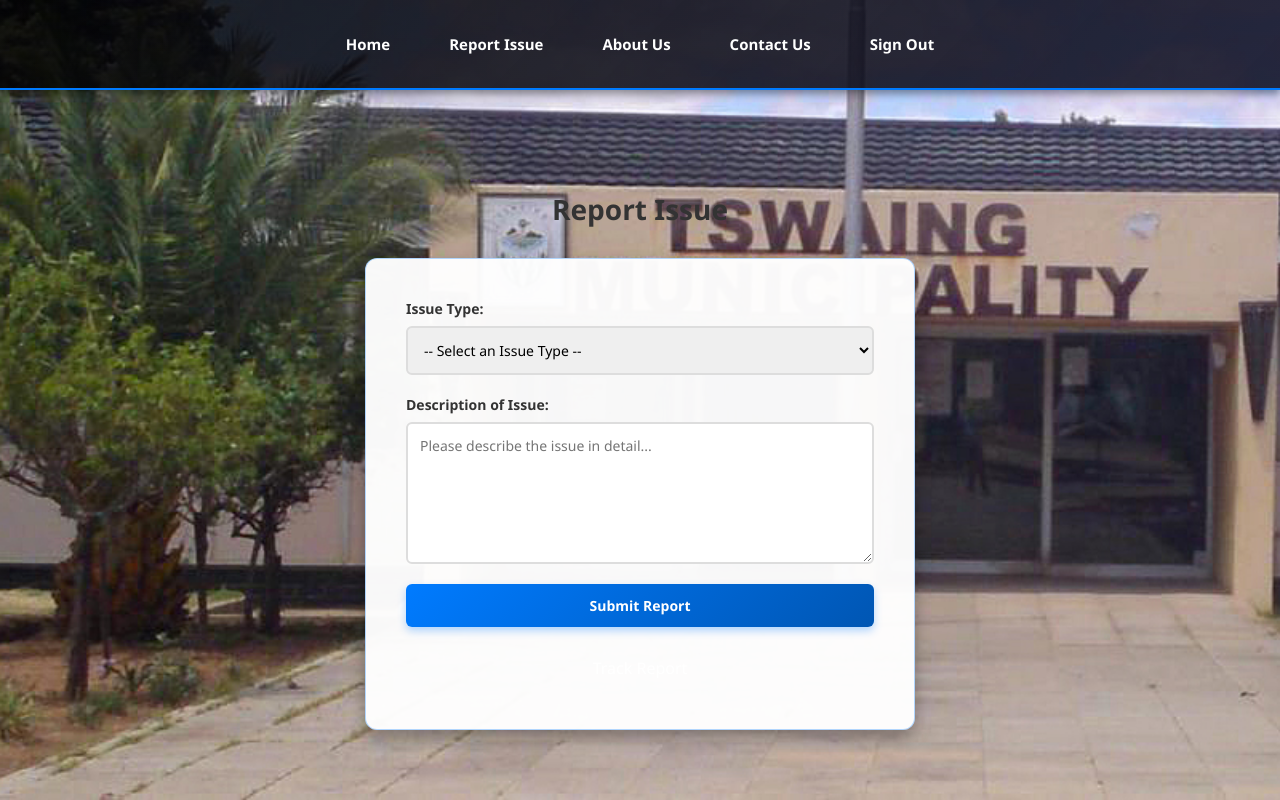
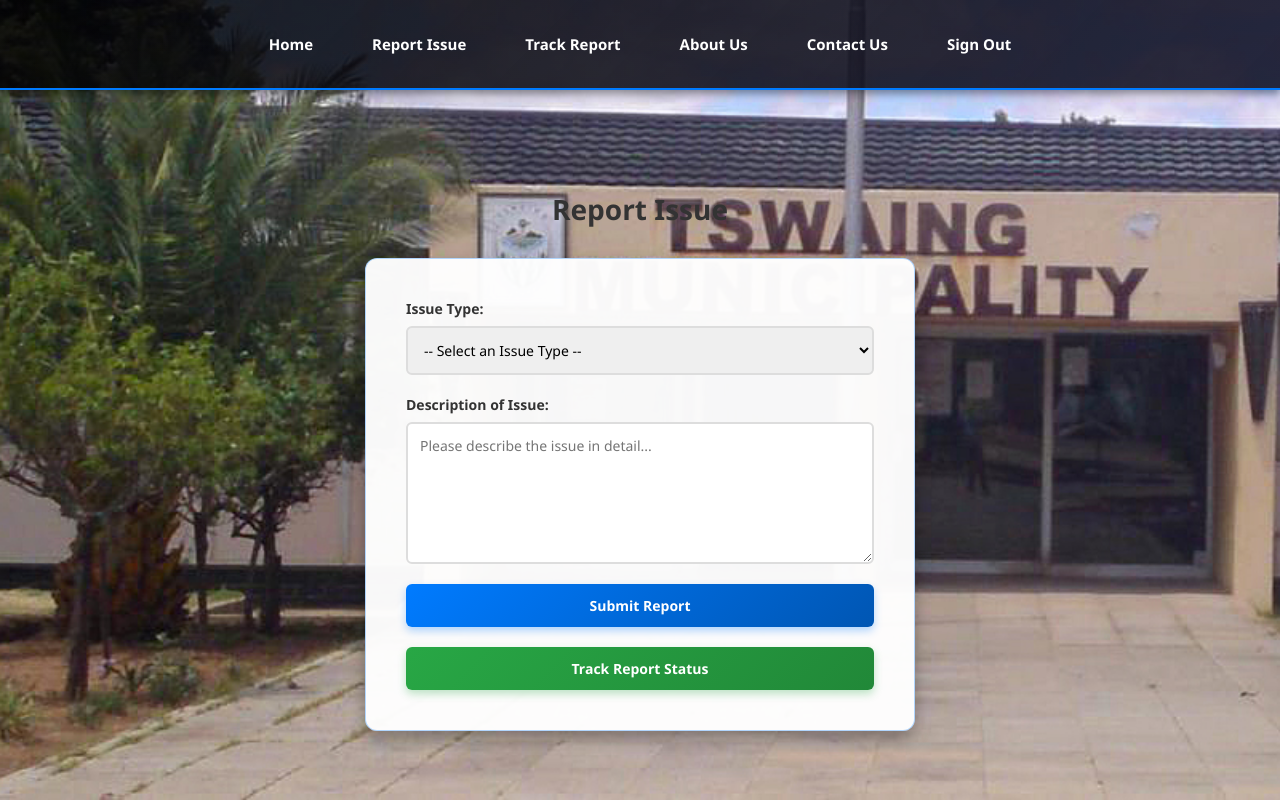
Before and after one commit to Sieve303/HCI-assignment, a Django app: page /report/ in a window 1280 px wide. Run offline with Django 5.2, Linux system fonts and the light colour scheme.

Commit message:
Add Track Report button and navbar link to all pages for easy access

```diff
--- a/delareyville/reports/templates/reports/about.html
+++ b/delareyville/reports/templates/reports/about.html
@@ -85,6 +85,7 @@ p {
     <a href="/">Home</a>
     {% if request.session.user %}
         <a href="/report/">Report Issue</a>
+        <a href="/track-report/">Track Report</a>
     {% endif %}
     <a href="/about/">About Us</a>
     <a href="/contact/">Contact Us</a>
--- a/delareyville/reports/templates/reports/contact.html
+++ b/delareyville/reports/templates/reports/contact.html
@@ -85,6 +85,7 @@ p {
     <a href="/">Home</a>
     {% if request.session.user %}
         <a href="/report/">Report Issue</a>
+        <a href="/track-report/">Track Report</a>
     {% endif %}
     <a href="/about/">About Us</a>
     <a href="/contact/">Contact Us</a>
--- a/delareyville/reports/templates/reports/home.html
+++ b/delareyville/reports/templates/reports/home.html
@@ -118,6 +118,7 @@ body {
     <a href="/">Home</a>
     {% if request.session.user %}
         <a href="/report/">Report Issue</a>
+        <a href="/track-report/">Track Report</a>
     {% endif %}
     <a href="/about/">About Us</a>
     <a href="/contact/">Contact Us</a>
--- a/delareyville/reports/templates/reports/report.html
+++ b/delareyville/reports/templates/reports/report.html
@@ -135,6 +135,44 @@ button.track-btn:hover {
     box-shadow: 0 6px 16px rgba(40, 167, 69, 0.4);
 }
 
+.button-row {
+    display: flex;
+    gap: 15px;
+    margin-top: 20px;
+}
+
+.button-row button,
+.button-row a {
+    flex: 1;
+    padding: 12px !important;
+    margin: 0 !important;
+    text-align: center;
+}
+
+.track-report-link {
+    display: inline-flex;
+    align-items: center;
+    justify-content: center;
+    background: linear-gradient(135deg, #28a745 0%, #218838 100%);
+    color: white;
+    padding: 12px 20px;
+    border-radius: 6px;
+    text-decoration: none;
+    font-weight: 600;
+    cursor: pointer;
+    transition: all 0.3s ease;
+    border: none;
+    box-shadow: 0 4px 8px rgba(40, 167, 69, 0.3);
+    width: 100%;
+    margin-top: 10px;
+    font-size: 14px;
+}
+
+.track-report-link:hover {
+    transform: translateY(-2px);
+    box-shadow: 0 6px 16px rgba(40, 167, 69, 0.4);
+}
+
 /* SUCCESS TOAST */
 .toast {
     display: none;
@@ -174,6 +212,7 @@ button.track-btn:hover {
 <div class="navbar">
     <a href="/">Home</a>
     <a href="/report/">Report Issue</a>
+    <a href="/track-report/">Track Report</a>
     <a href="/about/">About Us</a>
     <a href="/contact/">Contact Us</a>
     <a href="/users/logout/">Sign Out</a>
@@ -197,8 +236,8 @@ button.track-btn:hover {
         <label for="description">Description of Issue:</label>
         <textarea name="description" id="description" rows="6" placeholder="Please describe the issue in detail..." required></textarea>
 
-        <button type="submit">Submit Report</button>
-        <a href="/track-report/" class="track-btn" style="width: 100%; text-align: center; display: inline-block; padding: 10px; color: white; text-decoration: none; border-radius: 4px;">Track Report</a>
+        <button type="submit" style="margin-bottom: 10px;">Submit Report</button>
+        <a href="/track-report/" class="track-report-link">Track Report Status</a>
     </form>
 </div>
 
--- a/delareyville/reports/templates/reports/track_report.html
+++ b/delareyville/reports/templates/reports/track_report.html
@@ -190,6 +190,7 @@ button:active {
 <div class="navbar">
     <a href="/">Home</a>
     <a href="/report/">Report Issue</a>
+    <a href="/track-report/">Track Report</a>
     <a href="/about/">About Us</a>
     <a href="/contact/">Contact Us</a>
     <a href="/users/logout/">Sign Out</a>
```
Also changed, not shown: delareyville/db.sqlite3.
